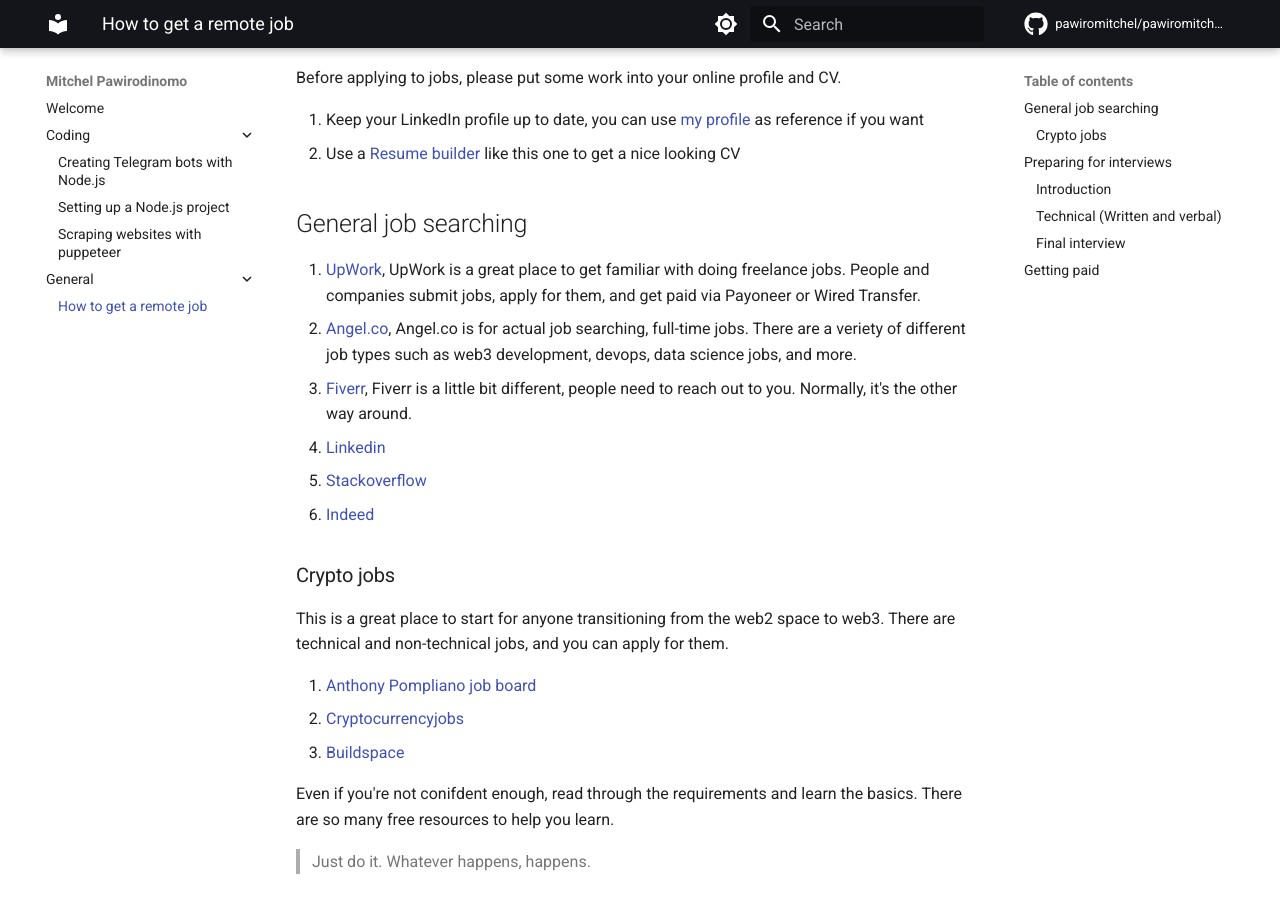
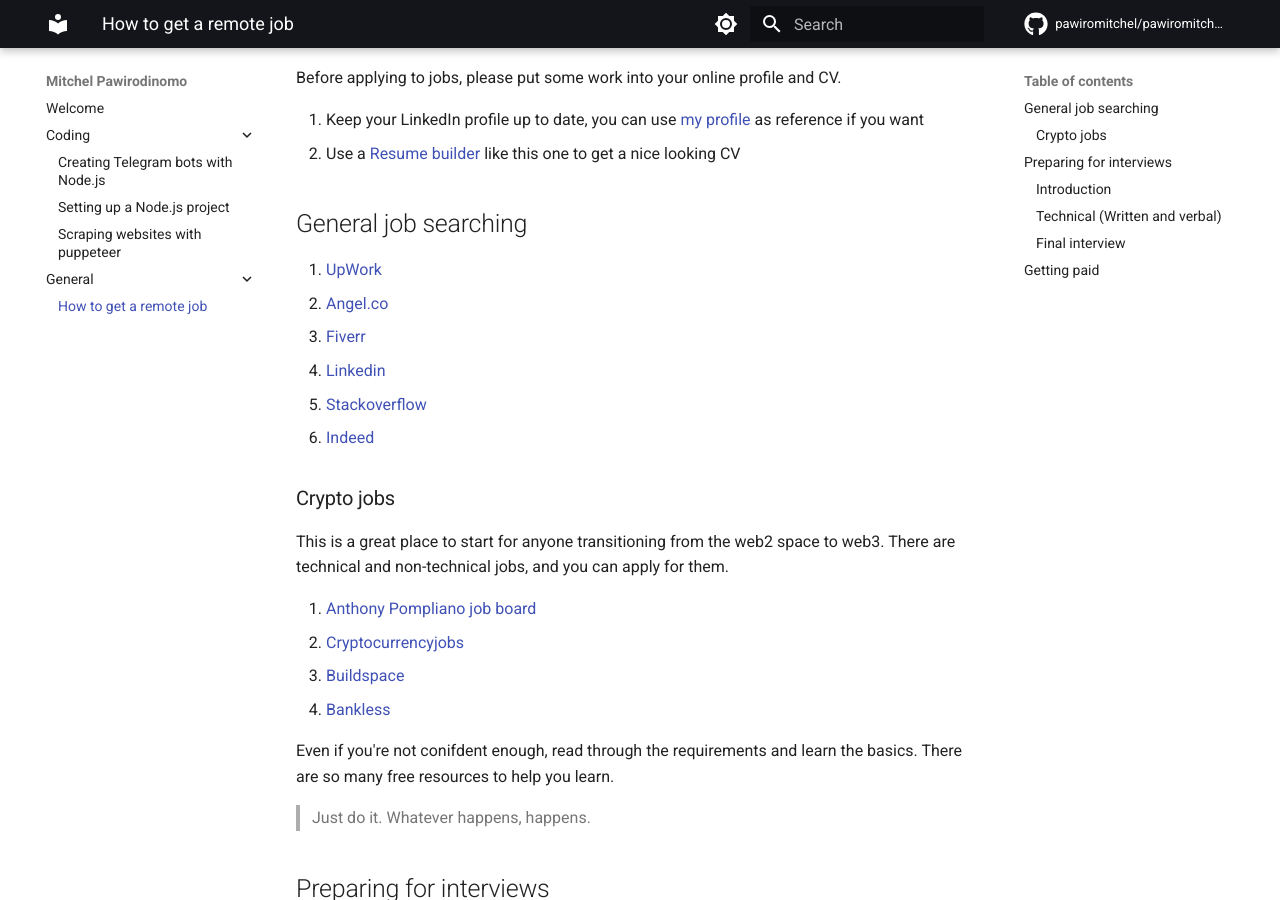
Before and after one commit to pawiromitchel/pawiromitchel.com, an MkDocs documentation site: the page built from docs/general/getting-a-remote-job.md, in a window 1280 px wide and 900 px high, scrolled down 207 px. Built offline with MkDocs 1.6.1 and Material for MkDocs 9.7.7, drawn with Linux system fonts in a browser that asks for light colours; emoji names are drawn with the system emoji font; comment, search, counter and statistics services are not loaded.

Commit message:
add bankless jobs board

```diff
--- a/docs/general/getting-a-remote-job.md
+++ b/docs/general/getting-a-remote-job.md
@@ -15,12 +15,12 @@
 
 ## General job searching
 
-1. [UpWork](https://upwork.com/), UpWork is a great place to get familiar with doing freelance jobs. People and companies submit jobs, apply for them, and get paid via Payoneer or Wired Transfer.
-2. [Angel.co](https://angel.co/l/2xoy8S), Angel.co is for actual job searching, full-time jobs. There are a veriety of different job types such as web3 development, devops, data science jobs, and more.
-3. [Fiverr](http://www.fiverr.com/s2/ff13bb51bd), Fiverr is a little bit different, people need to reach out to you. Normally, it's the other way around.
-4. [Linkedin](https://www.linkedin.com/jobs/)
-5. [Stackoverflow](https://stackoverflow.com/jobs/companies)
-6. [Indeed](https://www.indeed.com/)
+1. [UpWork](https://upwork.com/)
+1. [Angel.co](https://angel.co/l/2xoy8S)
+1. [Fiverr](http://www.fiverr.com/s2/ff13bb51bd)
+1. [Linkedin](https://www.linkedin.com/jobs/)
+1. [Stackoverflow](https://stackoverflow.com/jobs/companies)
+1. [Indeed](https://www.indeed.com/)
 
 ### Crypto jobs
 This is a great place to start for anyone transitioning from the web2 space to web3. There are technical and non-technical jobs, and you can apply for them.
@@ -28,6 +28,7 @@
 1. [Anthony Pompliano job board](https://pompcryptojobs.com/)
 1. [Cryptocurrencyjobs](https://cryptocurrencyjobs.co/)
 1. [Buildspace](https://buildspace.so/jobs)
+1. [Bankless](https://bankless.pallet.com/jobs)
 
 Even if you're not conifdent enough, read through the requirements and learn the basics. There are so many free resources to help you learn.
 
```
